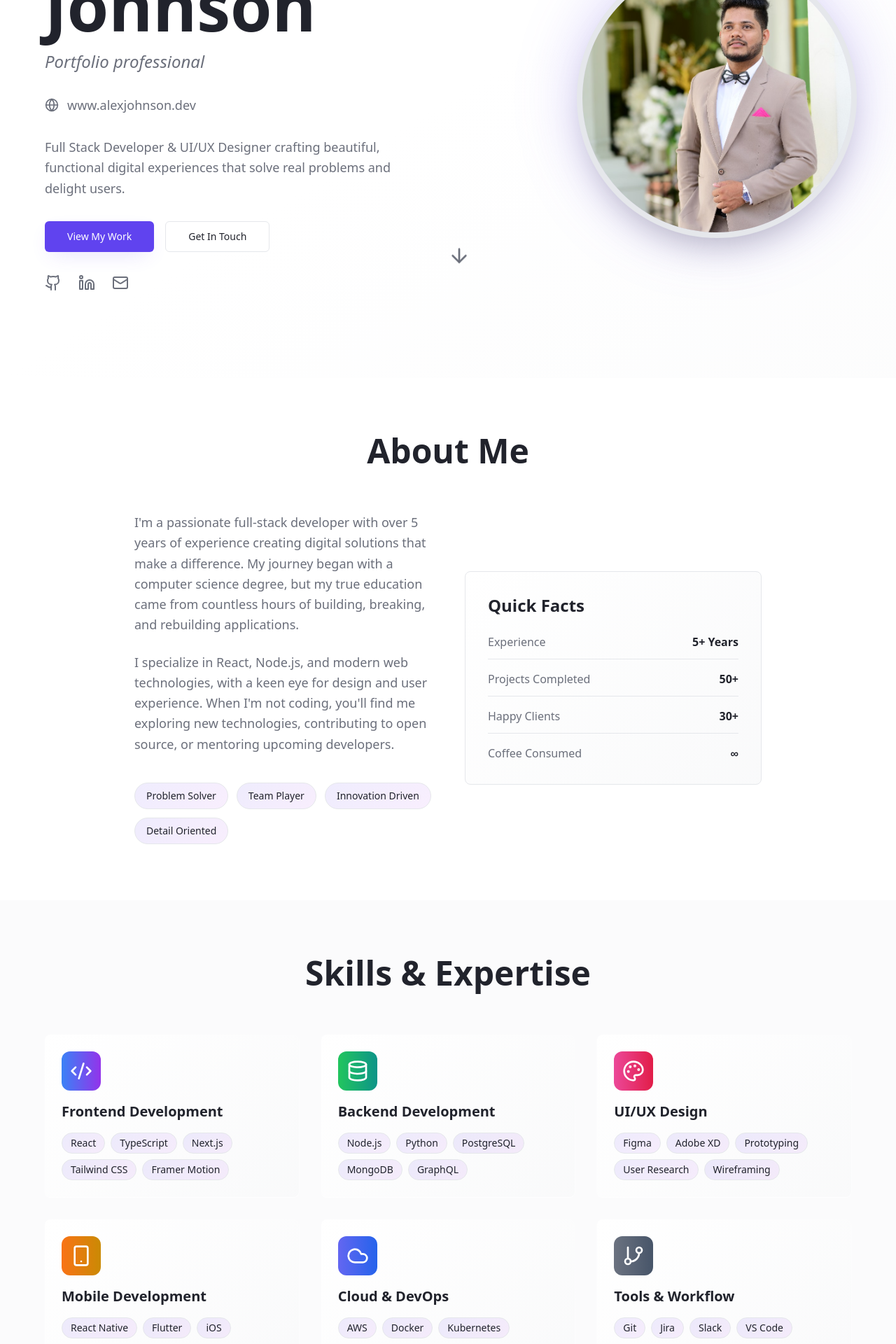
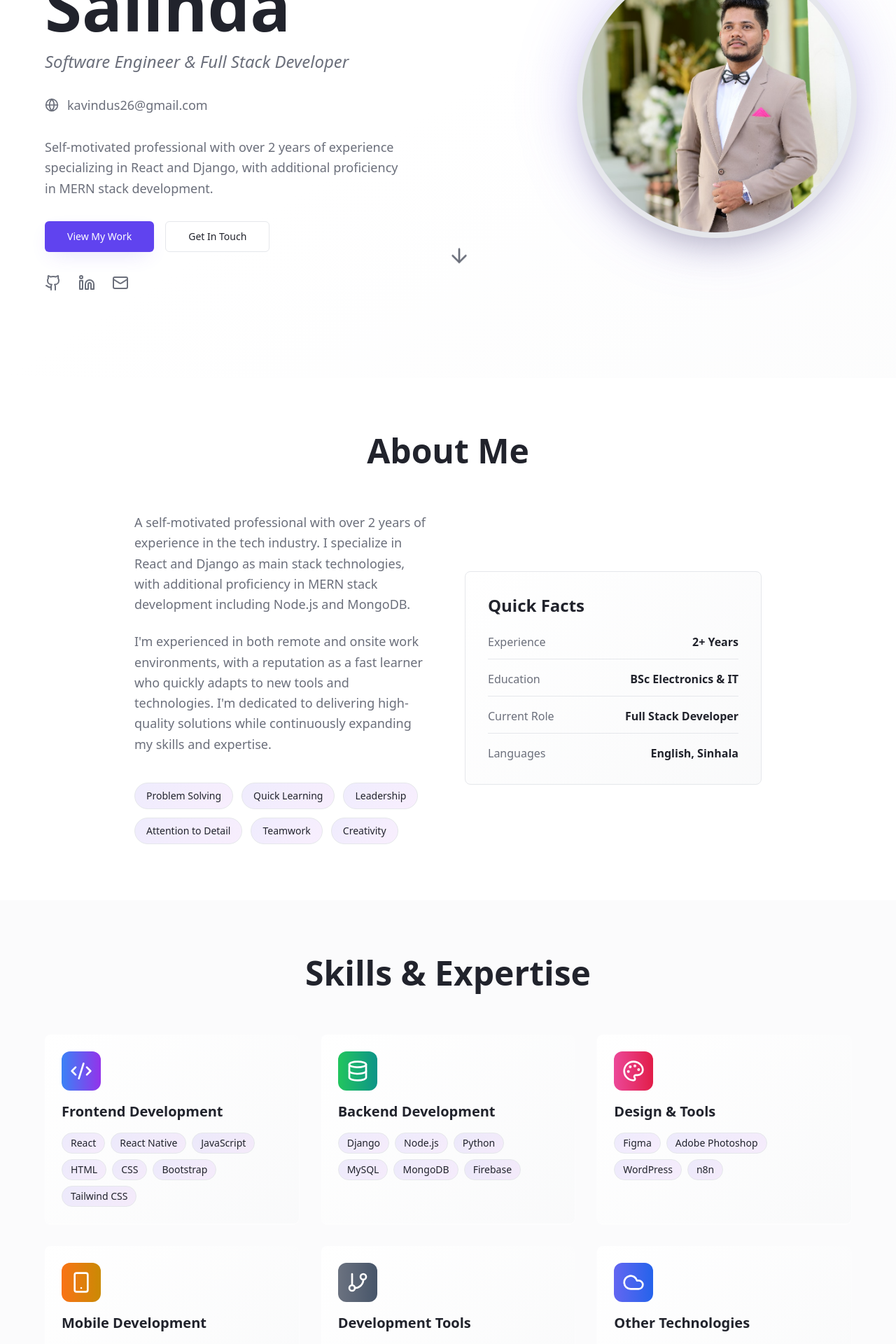
Before and after one commit to my-projects01/dual-light-hub, a React (Vite) app: page / in a window 1280 px wide. Shown: the part 260-2180 px from the top of the page at 70% size. Built offline with nearby package versions, Linux system fonts and the light colour scheme; the HTML template or start-up script is replaced by a standard one.

Commit message:
Update hero section with PDF data

```diff
--- a/src/components/About.tsx
+++ b/src/components/About.tsx
@@ -12,21 +12,19 @@ const About = () => {
           <div className="grid md:grid-cols-2 gap-12 items-center">
             <div className="space-y-6">
               <p className="text-lg text-muted-foreground leading-relaxed">
-                I'm a passionate full-stack developer with over 5 years of experience
-                creating digital solutions that make a difference. My journey began with
-                a computer science degree, but my true education came from countless hours
-                of building, breaking, and rebuilding applications.
+                A self-motivated professional with over 2 years of experience in the tech industry.
+                I specialize in React and Django as main stack technologies, with additional proficiency
+                in MERN stack development including Node.js and MongoDB.
               </p>
 
               <p className="text-lg text-muted-foreground leading-relaxed">
-                I specialize in React, Node.js, and modern web technologies, with a keen
-                eye for design and user experience. When I'm not coding, you'll find me
-                exploring new technologies, contributing to open source, or mentoring
-                upcoming developers.
+                I'm experienced in both remote and onsite work environments, with a reputation as a
+                fast learner who quickly adapts to new tools and technologies. I'm dedicated to
+                delivering high-quality solutions while continuously expanding my skills and expertise.
               </p>
 
               <div className="flex flex-wrap gap-3 pt-4">
-                {["Problem Solver", "Team Player", "Innovation Driven", "Detail Oriented"].map((trait) => (
+                {["Problem Solving", "Quick Learning", "Leadership", "Attention to Detail", "Teamwork", "Creativity"].map((trait) => (
                   <span
                     key={trait}
                     className="px-4 py-2 bg-skill-gradient border border-border rounded-full text-sm font-medium text-foreground"
@@ -43,22 +41,22 @@ const About = () => {
               <div className="space-y-4">
                 <div className="flex justify-between items-center pb-3 border-b border-border">
                   <span className="text-muted-foreground">Experience</span>
-                  <span className="font-semibold text-foreground">5+ Years</span>
+                  <span className="font-semibold text-foreground">2+ Years</span>
                 </div>
 
                 <div className="flex justify-between items-center pb-3 border-b border-border">
-                  <span className="text-muted-foreground">Projects Completed</span>
-                  <span className="font-semibold text-foreground">50+</span>
+                  <span className="text-muted-foreground">Education</span>
+                  <span className="font-semibold text-foreground">BSc Electronics & IT</span>
                 </div>
 
                 <div className="flex justify-between items-center pb-3 border-b border-border">
-                  <span className="text-muted-foreground">Happy Clients</span>
-                  <span className="font-semibold text-foreground">30+</span>
+                  <span className="text-muted-foreground">Current Role</span>
+                  <span className="font-semibold text-foreground">Full Stack Developer</span>
                 </div>
 
                 <div className="flex justify-between items-center">
-                  <span className="text-muted-foreground">Coffee Consumed</span>
-                  <span className="font-semibold text-foreground">∞</span>
+                  <span className="text-muted-foreground">Languages</span>
+                  <span className="font-semibold text-foreground">English, Sinhala</span>
                 </div>
               </div>
             </Card>
--- a/src/components/Contact.tsx
+++ b/src/components/Contact.tsx
@@ -35,19 +35,19 @@ const Contact = () => {
     {
       icon: <Mail className="h-5 w-5" />,
       label: "Email",
-      value: "alex.johnson@example.com",
-      href: "mailto:alex.johnson@example.com"
+      value: "kavindus26@gmail.com",
+      href: "mailto:kavindus26@gmail.com"
     },
     {
       icon: <Phone className="h-5 w-5" />,
       label: "Phone",
-      value: "+1 (555) 123-4567",
-      href: "tel:+15551234567"
+      value: "+94 769734690",
+      href: "tel:+94769734690"
     },
     {
       icon: <MapPin className="h-5 w-5" />,
       label: "Location",
-      value: "San Francisco, CA",
+      value: "Colombo, Sri Lanka",
       href: "https://maps.google.com"
     }
   ];
--- a/src/components/Hero.tsx
+++ b/src/components/Hero.tsx
@@ -18,20 +18,20 @@ const Hero = () => {
           <div className="space-y-8">
             <div>
               <h1 className="text-6xl md:text-8xl font-bold text-foreground mb-4">
-                Alex Johnson
+                Kavindu Salinda
               </h1>
               <p className="text-xl md:text-2xl text-muted-foreground font-light italic">
-                Portfolio professional
+                Software Engineer & Full Stack Developer
               </p>
             </div>
 
             <div className="flex items-center gap-3 text-muted-foreground">
               <Globe size={20} />
-              <span className="text-lg">www.alexjohnson.dev</span>
+              <span className="text-lg">kavindus26@gmail.com</span>
             </div>
 
             <p className="text-lg text-muted-foreground leading-relaxed max-w-lg">
-              Full Stack Developer & UI/UX Designer crafting beautiful, functional digital experiences that solve real problems and delight users.
+              Self-motivated professional with over 2 years of experience specializing in React and Django, with additional proficiency in MERN stack development.
             </p>
 
             <div className="flex flex-col sm:flex-row gap-4">
@@ -70,7 +70,7 @@ const Hero = () => {
                 <Linkedin size={24} />
               </a>
               <a
-                href="mailto:alex@example.com"
+                href="mailto:kavindus26@gmail.com"
                 className="text-muted-foreground hover:text-foreground transform hover:scale-110 transition-all duration-300"
               >
                 <Mail size={24} />
--- a/src/components/Projects.tsx
+++ b/src/components/Projects.tsx
@@ -5,55 +5,37 @@ import { ExternalLink, Github } from "lucide-react";
 const Projects = () => {
   const projects = [
     {
-      title: "E-Commerce Platform",
-      description: "A full-stack e-commerce solution with modern UI/UX, payment integration, and admin dashboard. Built with React, Node.js, and PostgreSQL.",
+      title: "Hyvv",
+      description: "Developed a user-friendly interface for the Research Checker using React and Bootstrap, with a secure Django back-end and OpenAI assistant integration.",
       image: "/placeholder.svg",
-      technologies: ["React", "Node.js", "PostgreSQL", "Stripe", "Tailwind CSS"],
+      technologies: ["React", "Bootstrap", "Django", "n8n", "OpenAI", "Brevo"],
       liveUrl: "https://example.com",
       githubUrl: "https://github.com",
       featured: true
     },
     {
-      title: "Task Management App",
-      description: "Collaborative project management tool with real-time updates, team collaboration features, and beautiful analytics dashboard.",
+      title: "Negombo Cabs",
+      description: "Developed a website for booking vehicles aimed at tourists. Built with Django backend and MySQL database for efficient data management.",
       image: "/placeholder.svg",
-      technologies: ["Next.js", "MongoDB", "Socket.io", "Chart.js"],
+      technologies: ["Vite", "Lovable", "Django", "WordPress REST API", "MySQL"],
       liveUrl: "https://example.com",
       githubUrl: "https://github.com",
       featured: true
     },
     {
-      title: "Weather Dashboard",
-      description: "Real-time weather application with location-based forecasts, interactive maps, and personalized weather alerts.",
+      title: "Dubsea.com",
+      description: "Rebuilt a web application using Next.js to optimize the frontend, integrated with Django backend and WordPress REST API for blogs.",
       image: "/placeholder.svg",
-      technologies: ["React", "OpenWeather API", "Mapbox", "PWA"],
+      technologies: ["Next.js", "Django", "WordPress"],
       liveUrl: "https://example.com",
       githubUrl: "https://github.com",
       featured: false
     },
     {
-      title: "Portfolio Website",
-      description: "Responsive portfolio website with dark/light theme, smooth animations, and optimized performance.",
+      title: "Blubizlanka",
+      description: "Contributed to the development of a comprehensive web platform, focusing on creating reusable UI components and debugging to enhance user experience.",
       image: "/placeholder.svg",
-      technologies: ["React", "Tailwind CSS", "Framer Motion", "Vite"],
-      liveUrl: "https://example.com",
-      githubUrl: "https://github.com",
-      featured: false
-    },
-    {
-      title: "Chat Application",
-      description: "Real-time messaging app with group chats, file sharing, and end-to-end encryption for secure communication.",
-      image: "/placeholder.svg",
-      technologies: ["React", "Socket.io", "Express", "MongoDB"],
-      liveUrl: "https://example.com",
-      githubUrl: "https://github.com",
-      featured: false
-    },
-    {
-      title: "Fitness Tracker",
-      description: "Mobile-first fitness tracking app with workout plans, progress analytics, and social features for motivation.",
-      image: "/placeholder.svg",
-      technologies: ["React Native", "Firebase", "Chart.js", "Redux"],
+      technologies: ["React", "Node.js", "MongoDB", "Express", "Tailwind CSS"],
       liveUrl: "https://example.com",
       githubUrl: "https://github.com",
       featured: false
--- a/src/components/Skills.tsx
+++ b/src/components/Skills.tsx
@@ -15,38 +15,38 @@ const Skills = () => {
     {
       title: "Frontend Development",
       icon: <Code2 className="h-8 w-8" />,
-      skills: ["React", "TypeScript", "Next.js", "Tailwind CSS", "Framer Motion"],
+      skills: ["React", "React Native", "JavaScript", "HTML", "CSS", "Bootstrap", "Tailwind CSS"],
       color: "from-blue-500 to-purple-600"
     },
     {
       title: "Backend Development",
       icon: <Database className="h-8 w-8" />,
-      skills: ["Node.js", "Python", "PostgreSQL", "MongoDB", "GraphQL"],
+      skills: ["Django", "Node.js", "Python", "MySQL", "MongoDB", "Firebase"],
       color: "from-green-500 to-teal-600"
     },
     {
-      title: "UI/UX Design",
+      title: "Design & Tools",
       icon: <Palette className="h-8 w-8" />,
-      skills: ["Figma", "Adobe XD", "Prototyping", "User Research", "Wireframing"],
+      skills: ["Figma", "Adobe Photoshop", "WordPress", "n8n"],
       color: "from-pink-500 to-rose-600"
     },
     {
       title: "Mobile Development",
       icon: <Smartphone className="h-8 w-8" />,
-      skills: ["React Native", "Flutter", "iOS", "Android", "PWA"],
+      skills: ["React Native", "Mobile UI/UX"],
       color: "from-orange-500 to-yellow-600"
     },
     {
-      title: "Cloud & DevOps",
-      icon: <Cloud className="h-8 w-8" />,
-      skills: ["AWS", "Docker", "Kubernetes", "CI/CD", "Terraform"],
-      color: "from-indigo-500 to-blue-600"
+      title: "Development Tools",
+      icon: <GitBranch className="h-8 w-8" />,
+      skills: ["Git", "GitHub", "Cursor", "ClickUp", "Jira", "Slack"],
+      color: "from-gray-500 to-slate-600"
     },
     {
-      title: "Tools & Workflow",
-      icon: <GitBranch className="h-8 w-8" />,
-      skills: ["Git", "Jira", "Slack", "VS Code", "Postman"],
-      color: "from-gray-500 to-slate-600"
+      title: "Other Technologies",
+      icon: <Cloud className="h-8 w-8" />,
+      skills: ["OpenAI APIs", "Brevo", "DigitalOcean", "Vercel", "Octave", "Arduino"],
+      color: "from-indigo-500 to-blue-600"
     }
   ];
 
```
